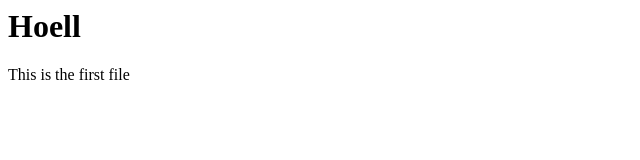
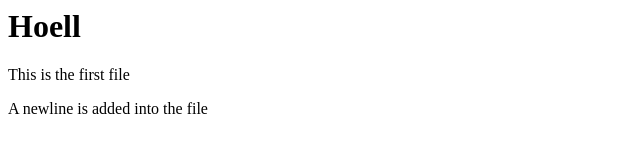
Before and after one commit to aswanth-aswanth/story, a plain HTML site: page index.html in a window 1280 px wide. Shown: the whole page, without its empty margins (0-640 px from the left). Drawn offline with Linux system fonts and the light colour scheme.

Commit message:
updated index.html with a new line

```diff
--- a/index.html
+++ b/index.html
@@ -6,5 +6,6 @@
 <body>
 <h1>Hoell</h1>
 <p>This is the first file </p>
+<p>A newline is added into the file</p>
 </body>
 </html>
```
